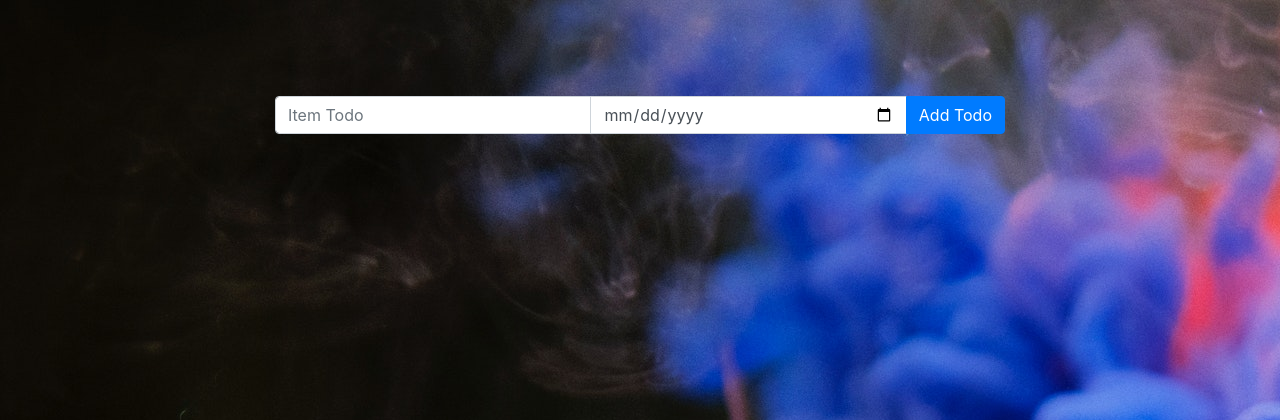
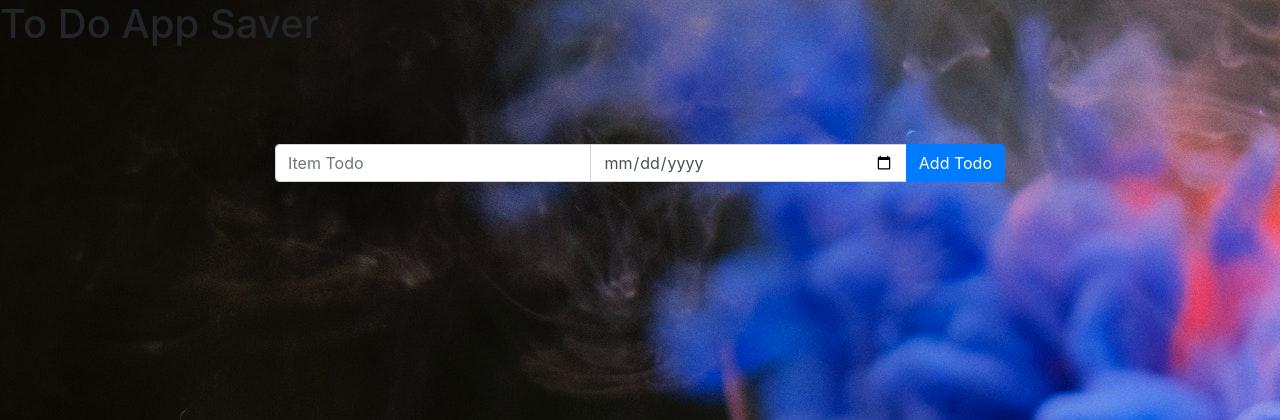
Before and after one commit to olamidecode/to-do-app, a PHP site: page / in a window 1280 px wide. Shown: the top 420 px of the page. Run offline with PHP 8.4, Linux system fonts and the light colour scheme; some libraries are stand-ins or nearby versions.

Commit message:
added a header

```diff
--- a/index.php
+++ b/index.php
@@ -26,6 +26,9 @@
     <link rel="stylesheet" href="https://stackpath.bootstrapcdn.com/bootstrap/4.2.1/css/bootstrap.min.css" integrity="sha384-GJzZqFGwb1QTTN6wy59ffF1BuGJpLSa9DkKMp0DgiMDm4iYMj70gZWKYbI706tWS" crossorigin="anonymous">
 </head>
 <body>
+    <section class="header">
+    <h1>To Do App Saver</h1>
+    </section>
     <!-- Start Bootstrap Columns And Following Naming Convention To Align The Items In The Centre Of The Page -->
     <div class="text-center mt-5 container">
         <div class="row">
```
